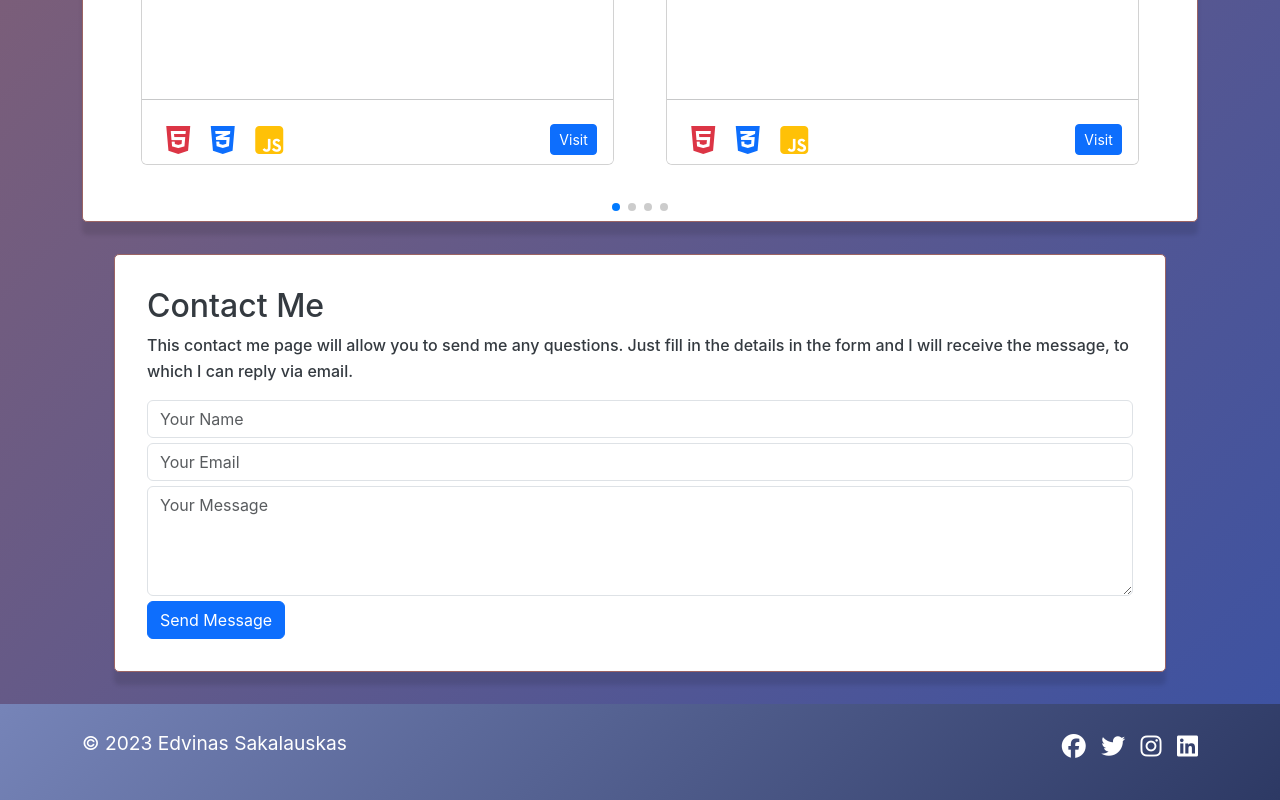
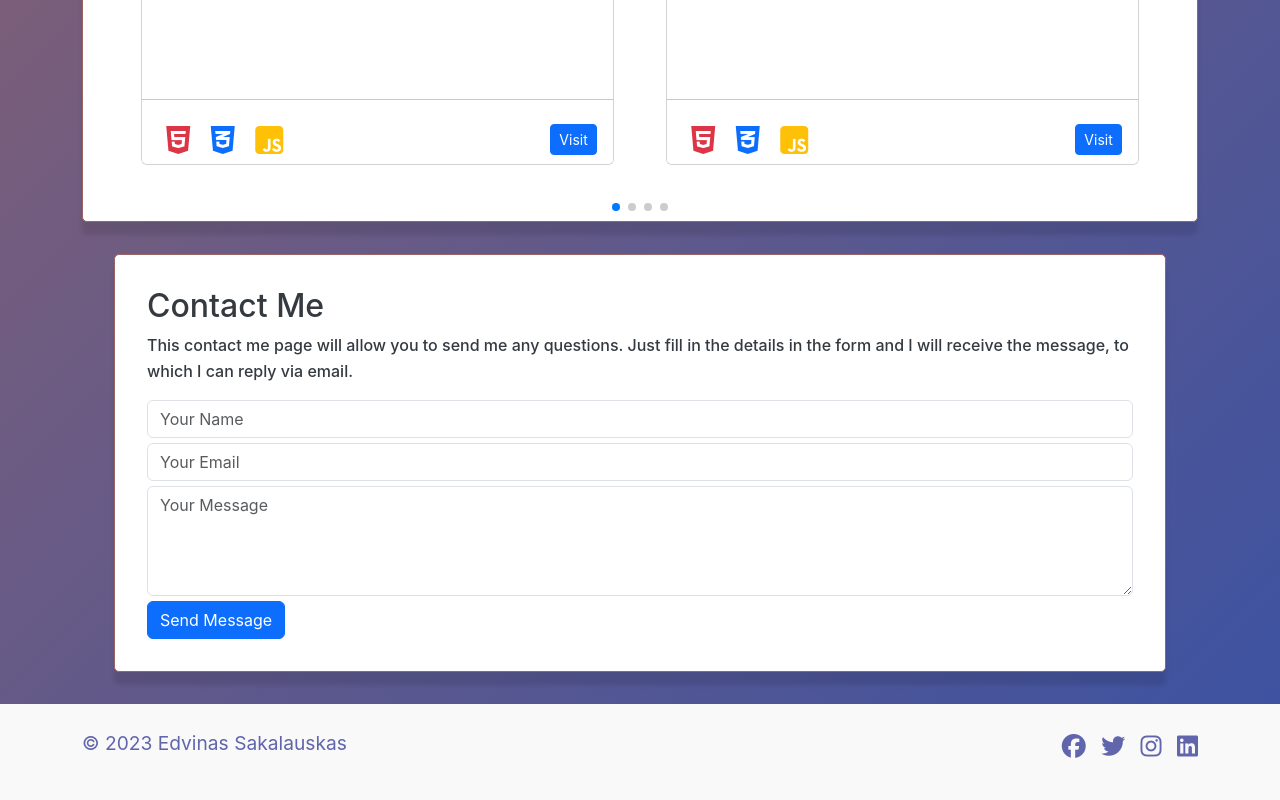
Before and after one commit to SakalauskasEdvinas/MyPorfolioWebsite, a plain HTML site: page index.html in a window 1280 px wide. Shown: the part 1067-1867 px from the top of the page. Drawn offline with nearby package versions, Linux system fonts and the light colour scheme.

Commit message:
fix footer colours

```diff
--- a/css/style.css
+++ b/css/style.css
@@ -103,9 +103,8 @@ section p {
 }
 
 footer {
-  background-image: linear-gradient(135deg, #7684b8 0%, #2d3964 100%);
-
-  color: #ffffff;
+   background-color: rgba(249, 249, 249);
+  color: #6065ac;
   padding: 30px 0;
   font-size: 1.2rem;
 }
@@ -127,7 +126,7 @@ footer {
 }
 
 .social-media a {
-  color: #ffffff;
+  color: #6065ac;
 }
 
 .social-media a:hover {
```
